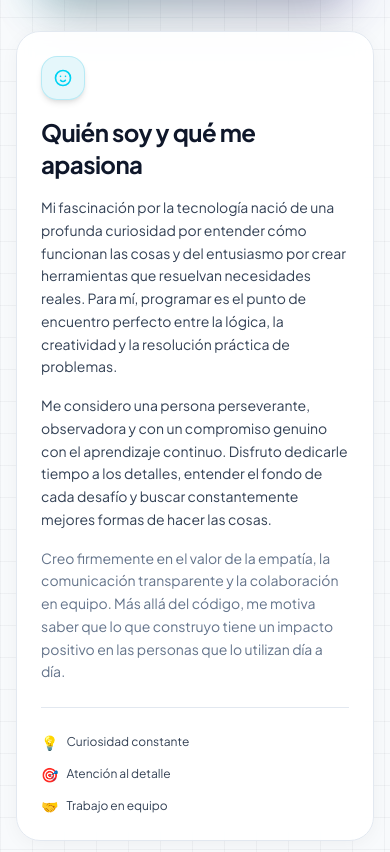
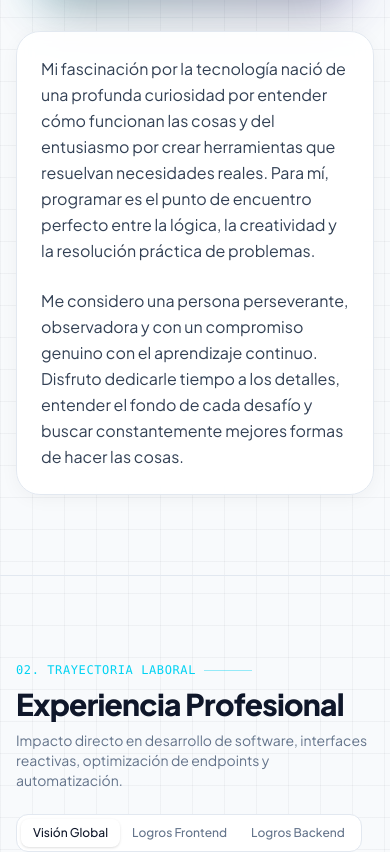
Before and after one commit to CodeZilla26/Portafolio-Ampuero-Jose, an Angular app: page / in a window 390 px wide. Shown: the part 1423-2275 px from the top of the page. Built offline with nearby package versions, Linux system fonts and the light colour scheme.

Commit message:
style: declutter Sobre Mi card leaving only the two clean personal paragraphs next to photo

```diff
--- a/src/app/components/about/about.component.ts
+++ b/src/app/components/about/about.component.ts
@@ -22,7 +22,7 @@ import { PERSONAL_INFO } from '../../data/portfolio.data';
           </h2>
         </div>
 
-        <!-- Two Column Layout: Photo + Personal Story -->
+        <!-- Two Column Layout: Photo + Clean Personal Text -->
         <div class="grid grid-cols-1 lg:grid-cols-12 gap-8 lg:gap-12 items-center">
 
           <!-- Photo Column -->
@@ -42,49 +42,15 @@ import { PERSONAL_INFO } from '../../data/portfolio.data';
             </div>
           </div>
 
-          <!-- Personal Story Card -->
-          <div class="lg:col-span-8 p-6 sm:p-8 md:p-10 rounded-3xl bg-slate-900/70 border border-slate-800 backdrop-blur-sm relative overflow-hidden space-y-6">
+          <!-- Clean Personal Card without icons or tags -->
+          <div class="lg:col-span-8 p-6 sm:p-8 md:p-10 rounded-3xl bg-slate-900/70 border border-slate-800 backdrop-blur-sm relative overflow-hidden flex flex-col justify-center space-y-6">
+            <p class="text-slate-300 text-base sm:text-lg leading-relaxed">
+              Mi fascinación por la tecnología nació de una profunda curiosidad por entender cómo funcionan las cosas y del entusiasmo por crear herramientas que resuelvan necesidades reales. Para mí, programar es el punto de encuentro perfecto entre la lógica, la creatividad y la resolución práctica de problemas.
+            </p>
 
-            <div class="space-y-4">
-              <div class="w-11 h-11 rounded-2xl bg-cyan-500/10 border border-cyan-500/20 flex items-center justify-center text-cyan-400 shadow-md">
-                <svg class="w-5 h-5" fill="none" viewBox="0 0 24 24" stroke="currentColor">
-                  <path stroke-linecap="round" stroke-linejoin="round" stroke-width="2" d="M14.828 14.828a4 4 0 01-5.656 0M9 10h.01M15 10h.01M21 12a9 9 0 11-18 0 9 9 0 0118 0z" />
-                </svg>
-              </div>
-
-              <h3 class="text-2xl sm:text-3xl font-bold text-white tracking-tight">
-                Quién soy y qué me apasiona
-              </h3>
-
-              <p class="text-slate-300 text-sm sm:text-base leading-relaxed">
-                Mi fascinación por la tecnología nació de una profunda curiosidad por entender cómo funcionan las cosas y del entusiasmo por crear herramientas que resuelvan necesidades reales. Para mí, programar es el punto de encuentro perfecto entre la lógica, la creatividad y la resolución práctica de problemas.
-              </p>
-
-              <p class="text-slate-300 text-sm sm:text-base leading-relaxed">
-                Me considero una persona perseverante, observadora y con un compromiso genuino con el aprendizaje continuo. Disfruto dedicarle tiempo a los detalles, entender el fondo de cada desafío y buscar constantemente mejores formas de hacer las cosas.
-              </p>
-
-              <p class="text-slate-400 text-sm sm:text-base leading-relaxed">
-                Creo firmemente en el valor de la empatía, la comunicación transparente y la colaboración en equipo. Más allá del código, me motiva saber que lo que construyo tiene un impacto positivo en las personas que lo utilizan día a día.
-              </p>
-            </div>
-
-            <!-- Personal Facets (Clean and human) -->
-            <div class="pt-6 border-t border-slate-800/80 grid grid-cols-1 sm:grid-cols-3 gap-3">
-              <div class="flex items-center gap-2 text-xs sm:text-sm text-slate-300">
-                <span class="text-cyan-400 text-sm">💡</span>
-                <span>Curiosidad constante</span>
-              </div>
-              <div class="flex items-center gap-2 text-xs sm:text-sm text-slate-300">
-                <span class="text-indigo-400 text-sm">🎯</span>
-                <span>Atención al detalle</span>
-              </div>
-              <div class="flex items-center gap-2 text-xs sm:text-sm text-slate-300">
-                <span class="text-emerald-400 text-sm">🤝</span>
-                <span>Trabajo en equipo</span>
-              </div>
-            </div>
-
+            <p class="text-slate-300 text-base sm:text-lg leading-relaxed">
+              Me considero una persona perseverante, observadora y con un compromiso genuino con el aprendizaje continuo. Disfruto dedicarle tiempo a los detalles, entender el fondo de cada desafío y buscar constantemente mejores formas de hacer las cosas.
+            </p>
           </div>
 
         </div>
```
